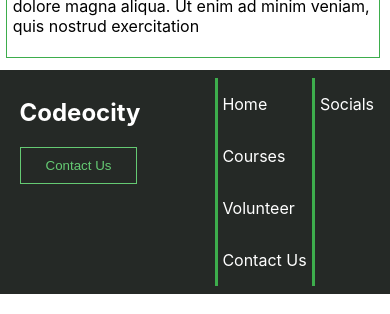
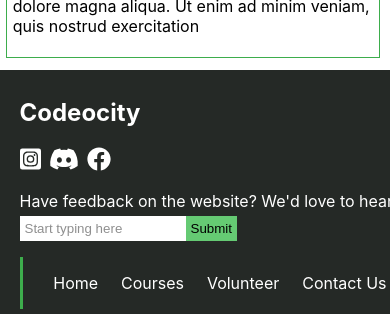
Before and after one commit to yxli001/Codeocity, a React (Create React App) app in the folder frontend/: page / in a window 390 px wide. Shown: the part 2435-2749 px from the top of the page. Built offline with nearby package versions, Linux system fonts and the light colour scheme.

Commit message:
Finished navbar

```diff
--- a/frontend/package.json
+++ b/frontend/package.json
@@ -3,6 +3,11 @@
   "version": "0.1.0",
   "private": true,
   "dependencies": {
+    "@fortawesome/fontawesome-svg-core": "^1.2.36",
+    "@fortawesome/free-brands-svg-icons": "^5.15.4",
+    "@fortawesome/free-regular-svg-icons": "^5.15.4",
+    "@fortawesome/free-solid-svg-icons": "^5.15.4",
+    "@fortawesome/react-fontawesome": "^0.1.16",
     "@testing-library/jest-dom": "^5.16.1",
     "@testing-library/react": "^12.1.2",
     "@testing-library/user-event": "^13.5.0",
--- a/frontend/public/index.html
+++ b/frontend/public/index.html
@@ -7,12 +7,21 @@
       name="viewport"
       content="width=device-width, initial-scale=1 minimum-scale=1 "
     />
+
     <meta name="theme-color" content="#000000" />
     <meta
-      name="description"
-      content="Web site created using create-react-app"
+      name="Codeocity"
+      content="Teach your kids to code! Lessons provided online with instructor teaching. Teachers are veted highschool students that teach at afforable rates. Check us out!"
     />
     <link rel="apple-touch-icon" href="%PUBLIC_URL%/logo192.png" />
+    <link
+      href="https://maxcdn.bootstrapcdn.com/font-awesome/4.7.0/css/font-
+awesome.min.css"
+      rel="stylesheet"
+      integrity="sha384-
+wvfXpqpZZVQGK6TAh5PVlGOfQNHSoD2xbE+QkPxCAFlNEevoEH3Sl0sibVcOQVnN"
+      crossorigin="anonymous"
+    />
     <title>Codeocity</title>
   </head>
   <body>
--- a/frontend/src/App.js
+++ b/frontend/src/App.js
@@ -4,6 +4,7 @@ import Navbar from "./components/navbar/Navbar";
 import Courses from "./pages/courses/course-wrapper/Courses";
 import Volunteer from "./pages/volunteer/Volunteer";
 import { MeetTheTeam } from "./pages/meet-the-team/MeetTheTeam";
+import { Footer } from "./pages/footer/Footer";
 // Yixuan: forms, second page, home page
 // Brian: navbar, courses, and meet the team
 
@@ -20,6 +21,7 @@ function App() {
         <Route path="/meettheteam" element={<MeetTheTeam />} />
         <Route path="/volunteer" element={<Volunteer />} />
       </Routes>
+      <Footer />
     </Router>
   );
 }
--- a/frontend/src/pages/footer/Footer.css
+++ b/frontend/src/pages/footer/Footer.css
@@ -1,24 +1,54 @@
 .footer-container {
   display: grid;
-  grid-template-columns: 2fr 1fr 1fr;
+  grid-template-columns: 1fr 1fr 1fr;
   padding: 2%;
   background-color: #252926;
   color: white;
   width: 100%;
   padding-left: 5%;
   justify-content: center;
+  align-items: flex-start;
   margin-top: 2%;
 }
 
 .section {
   display: flex;
   flex-direction: column;
-  padding-left: 5%;
+  justify-content: space-around;
+  padding-left: 2%;
   border-left: 3px solid rgb(61, 173, 76);
+}
+
+.section-3 {
+  margin-top: 5%;
+}
+
+.feedback-form {
+  margin-top: 5px;
+  border: none;
+  width: 40%;
+  padding: 5px;
+  outline: none;
+}
+
+.feedback-form-submit {
+  padding: 5px;
+  border: none;
+  background-color: rgb(101, 202, 115);
+}
+
+.footer-icon {
+  font-size: 24px;
+  margin-right: 8px;
 }
 
 .custom-nav-item-footer {
   color: white;
+  text-decoration: none;
+}
+
+.custom-nav-item-footer:hover {
+  color: rgb(101, 202, 115);
   text-decoration: none;
 }
 
@@ -31,3 +61,17 @@
 .contact-us-footer:hover {
   background-color: rgb(27, 73, 33);
 }
+
+@media screen and (max-width: 815px) {
+  .footer-container {
+    display: grid;
+    grid-template-columns: 1fr;
+  }
+  .section {
+    margin-top: 4%;
+    display: flex;
+    flex-direction: row;
+    justify-content: space-evenly;
+    padding: none;
+  }
+}
--- a/frontend/src/pages/footer/Footer.js
+++ b/frontend/src/pages/footer/Footer.js
@@ -1,13 +1,38 @@
 import React from "react";
 import { Link } from "react-router-dom";
+import { useNavigate } from "react-router-dom";
+// import {} from "@fortawesome/free-solid-svg-icons"
+import { FontAwesomeIcon } from "@fortawesome/react-fontawesome";
+import { faInstagramSquare } from "@fortawesome/free-brands-svg-icons";
+import { faFacebook } from "@fortawesome/free-brands-svg-icons";
+import { faDiscord } from "@fortawesome/free-brands-svg-icons";
 import "./Footer.css";
 
 export const Footer = () => {
+  let navigate = useNavigate();
+  const routeChange = () => {
+    let path = "/contact-us";
+    navigate(path);
+  };
   return (
     <div className="footer-container">
       <div className="section-1">
         <h2>Codeocity</h2>
-        <button className="contact-us-footer">Contact Us</button>
+        <FontAwesomeIcon icon={faInstagramSquare} className="footer-icon" />
+        <FontAwesomeIcon icon={faDiscord} className="footer-icon" />
+        <FontAwesomeIcon icon={faFacebook} className="footer-icon" />
+      </div>
+
+      <div className="section-3">
+        <label>Have feedback on the website? We'd love to hear!</label>
+        <form>
+          <input
+            type="text"
+            placeholder="Start typing here"
+            className="feedback-form"
+          />
+          <input type="submit" className="feedback-form-submit" />
+        </form>
       </div>
       <div className="section section-2">
         <Link to="/" className="custom-nav-item-footer">
@@ -23,9 +48,6 @@ export const Footer = () => {
           <p>Contact Us</p>
         </Link>
       </div>
-      <div className="section section-3">
-        <p>Socials</p>
-      </div>
     </div>
   );
 };
--- a/frontend/src/pages/home-page/Home.js
+++ b/frontend/src/pages/home-page/Home.js
@@ -1,7 +1,6 @@
 import React from "react";
 import person from "../../images/person.png";
 import ExploreButton from "../../components/ExploreButton/ExploreButton";
-import { Footer } from "../footer/Footer";
 import Mission from "../mission/Mission";
 import { MeetTheTeam } from "../meet-the-team/MeetTheTeam";
 
@@ -21,7 +20,6 @@ export const Home = () => {
       </div>
       <Mission />
       <MeetTheTeam />
-      <Footer />
     </div>
   );
 };
```
Also changed, not shown: 1 other file (tests, documents, lock files or other folders).
